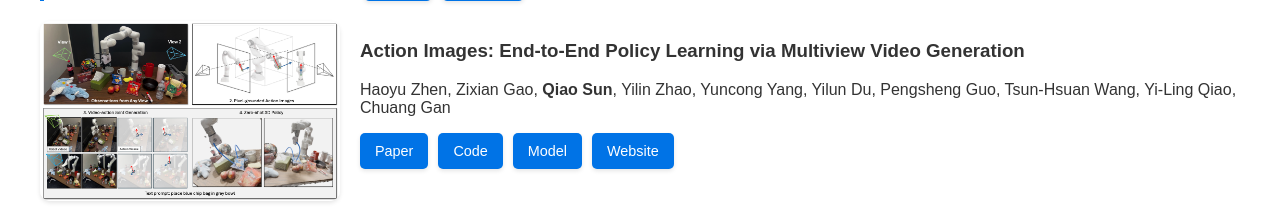
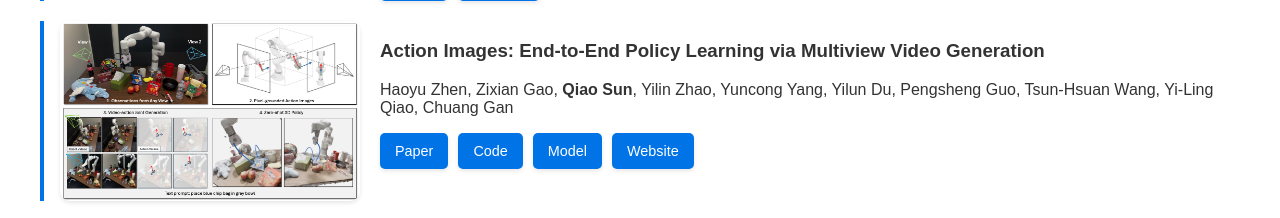
Before and after one commit to qiaosun22/qiaosun22.github.io, a PHP site: page / in a window 1280 px wide. Shown: the part 2818-3036 px from the top of the page. Run offline with PHP 8.4, Linux system fonts and the light colour scheme.

Commit message:
Apply accent border to all research projects

```diff
--- a/style.css
+++ b/style.css
@@ -168,8 +168,10 @@ body {
   color: #333; /* 标题字体颜色 */
 }
 
-.featured-publication {
+#publications .publication-card {
   border-left: 4px solid #0073e6;
+  box-sizing: border-box;
+  padding-left: 16px;
 }
 
 .news-archive > summary {
```
